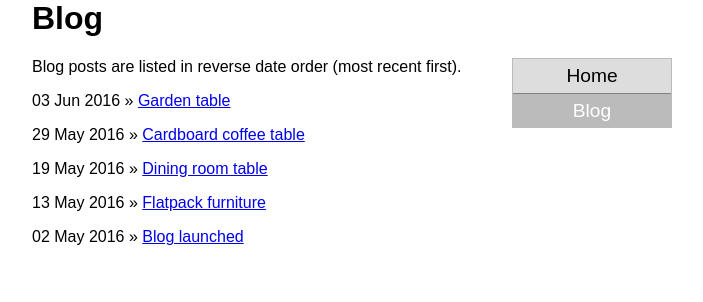
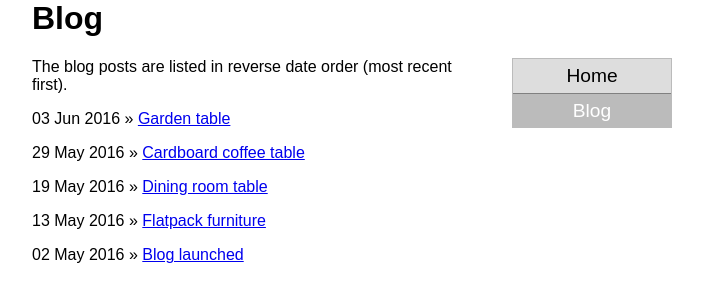
Before and after one commit to arfwilliamson/arfwilliamson.github.io, a Jekyll site: the page built from blog.html, in a window 1280 px wide. Shown: the top 302 px of the page, without its empty margins (208-911 px from the left). Built offline with Jekyll 4.4.1, drawn with Linux system fonts in a browser that asks for light colours.

Commit message:
Update blog.html

```diff
--- a/blog.html
+++ b/blog.html
@@ -2,7 +2,7 @@
 layout: default
 title: Blog
 ---
-<p align=left>Blog posts are listed in reverse date order (most recent first).</p>
+<p align=left>The blog posts are listed in reverse date order (most recent first).</p>
 {% for post in site.posts %}
     <p>
       {{ post.date | date_to_string }}
```
